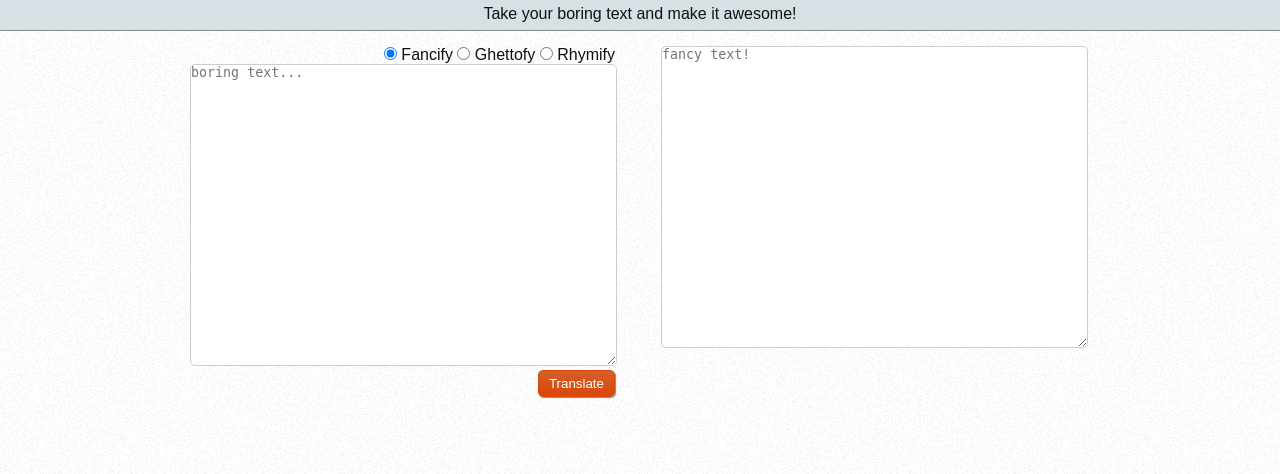
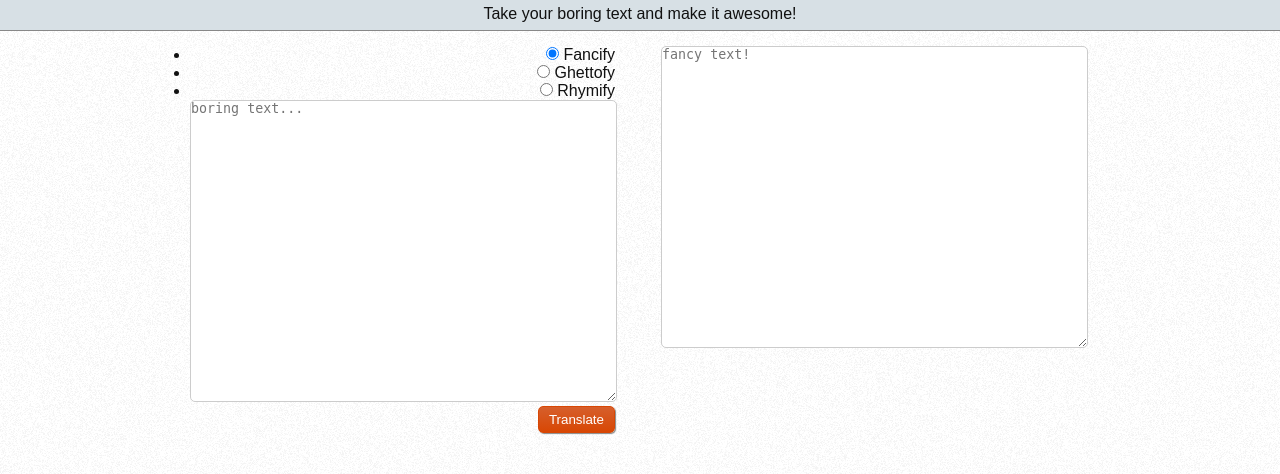
Before and after one commit to jarrellmark/fancifier, a PHP site: page /index2.html in a window 1280 px wide. Shown: the part 81-555 px from the top of the page. Run offline with PHP 8.4, Linux system fonts and the light colour scheme.

Commit message:
anges from last time...

```diff
--- a/index2.html
+++ b/index2.html
@@ -4,6 +4,22 @@
 <title>The Fancifier</title>
 
 <link rel="stylesheet" href="style.css" type="text/css">
+<script src="http://code.jquery.com/jquery-latest.js"></script>
+<script src="scripts/request.js"></script>
+<script type="text/javascript">
+$(function(){
+    $('.radio').live('click', function(){
+        $('.radio').removeClass('selected');
+        $(this).addClass('selected');
+    });
+    $('input[type=submit]').live('click', function(){
+        var data = { "myRadioValue" : $('.radio.selected').text() };
+        $.post('myurl.com', data, function(result){
+            console.log('hooray!', result);
+        });
+    });
+});
+</script>
 
 </head>
 <body>
@@ -22,11 +38,14 @@
       <div class="innerWrapper">
         <div id="leftCol">
         <form name="fancify" action="#" method="POST">
-          <input type="radio" name="fancyType" value="fancify" CHECKED> Fancify
-          <input type="radio" name="fancyType" value="ghettofy"> Ghettofy
-          <input type="radio" name="fancyType" value="rhymify"> Rhymify
+        <ul>
+          <li><input type="radio" class="radio" name="fancyType" value="fancify" CHECKED> Fancify</li>
+          <li><input type="radio" class="radio" name="fancyType" value="ghettofy"> Ghettofy</li>
+          <li><input type="radio" class="radio" name="fancyType" value="rhymify"> Rhymify</li>
+        </ul>
           <textarea rows="20" cols="50" id="text" placeholder="boring text..."></textarea>
           <input type="submit" value="Translate" id="button"/>
+
         </form>
         </div>
         <div id="rightCol">
--- a/style.css
+++ b/style.css
@@ -60,6 +60,9 @@ p {
   float: left;
   text-align: right;
 }
+#fancyType {
+  background: url(images/fancyRadio.png) no-repeat;
+}
 #button {
   padding: 5px 10px;
   border: 1px solid #D84704;
```
Also changed, not shown: scripts/request.js (added, +19 -0 lines), images/fancyRadio.png (added).
